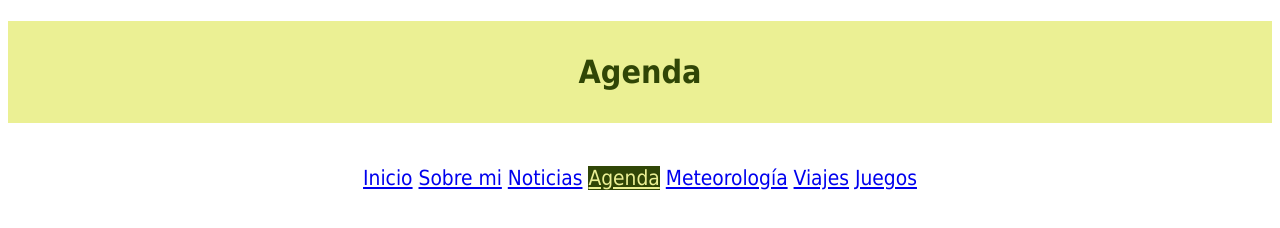
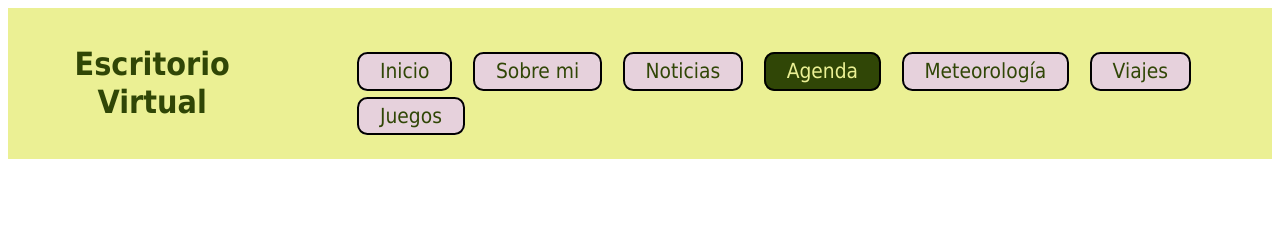
Before and after one commit to diegomarty00/sew-23-24, a plain HTML site: page Practica 1/EscritorioVirtual/agenda.html in a window 1280 px wide. Drawn offline with Linux system fonts and the light colour scheme.

Commit message:
Renombrar escritorio Virtual

```diff
--- a/Practica 1/EscritorioVirtual/agenda.html
+++ b/Practica 1/EscritorioVirtual/agenda.html
@@ -15,16 +15,20 @@
 
 <body>
     <!-- Datos con el contenidos que aparece en el navegador -->
-    <h1>Agenda</h1>
-	<nav>
-		<a href="index.html" tabindex="1" accesskey= "i">Inicio</a>
-		<a href="sobremi.html" tabindex="2" accesskey= "s">Sobre mi</a>
-		<a href="noticias.html" tabindex="3" accesskey= "n">Noticias</a>
-		<a href="agenda.html" tabindex="4" class="active" accesskey= "a">Agenda</a>
-		<a href="meteorologia.html" tabindex="5" accesskey= "m">Meteorología</a>
-		<a href="viajes.html" tabindex="6" accesskey= "v">Viajes</a>
-		<a href="juegos.html" tabindex="7" accesskey= "j">Juegos</a>
-	</nav>
+    <header>
+		<h1>Escritorio Virtual</h1>
+		<nav>
+			<ul>
+				<li><a href="index.html" tabindex="1" accesskey= "i">Inicio</a></li>
+				<li><a href="sobremi.html" tabindex="2" accesskey= "s">Sobre mi</a></li>
+				<li><a href="noticias.html" tabindex="3" accesskey= "n">Noticias</a></li>
+				<li><a href="agenda.html" tabindex="4" class="active" accesskey= "a">Agenda</a></li>
+				<li><a href="meteorologia.html" tabindex="5" accesskey= "m">Meteorología</a></li>
+				<li><a href="viajes.html" tabindex="6" accesskey= "v">Viajes</a></li>
+				<li><a href="juegos.html" tabindex="7" accesskey= "j">Juegos</a></li>
+			</ul>
+		</nav>
+	</header>
 </body>
 
 </html>
--- a/Practica 1/EscritorioVirtual/estilo/estilo.css
+++ b/Practica 1/EscritorioVirtual/estilo/estilo.css
@@ -38,7 +38,7 @@ h1 {
 
 	background-color: #EBF094;
 	color: #304606;
-	padding: 1em;
+	padding: 0.5em;
 	text-align: center;
 }
 
@@ -47,7 +47,6 @@ nav{
   	margin: 0.5em;
   	overflow: hidden;
   	text-align: center;
-  	padding: 1em;
 	font-size: 1.3em;
 
 }
@@ -60,7 +59,7 @@ nav ul {
 /*Especificidad: 003*/
 nav ul li {
   float: left;
-  margin-right: 0.5em;
+  margin: 0.5em;
 }
 
 /*Especificidad: 004*/
@@ -70,6 +69,7 @@ nav ul li a {
   background-color: #E6D1DC;
   color: #304606;
   border: 2px solid black;
+
   border-radius: 0.5em; /* rounded corner! */
   /* border-top-right-radius: 1em 1em; /* another rounded corner! */
 }
```
Also changed, not shown: Practica 1/EscritorioVirtual/index.html (+14 -10 lines), Practica 1/EscritorioVirtual/juegos.html (+14 -10 lines), Practica 1/EscritorioVirtual/meteorologia.html (+14 -10 lines), Practica 1/EscritorioVirtual/noticias.html (+14 -10 lines), Practica 1/EscritorioVirtual/viajes.html (+14 -10 lines).
